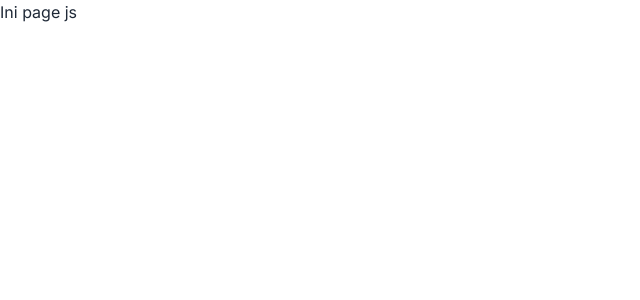
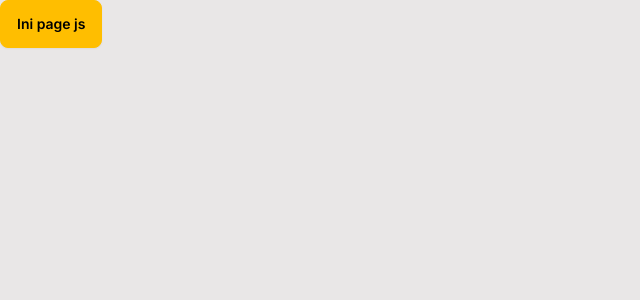
Before and after one commit to udilz/ecohelp-pixelpioneers, a Next.js app: page / in a window 1280 px wide. Shown: the top 300 px of the page, without its empty margins (0-640 px from the left). Built offline with nearby package versions, Linux system fonts and the light colour scheme.

Commit message:
finishing all initial setups

```diff
--- a/src/app/page.js
+++ b/src/app/page.js
@@ -2,6 +2,6 @@
 
 export default function Home() {
   return (
-    <div>Ini page js</div>
+    <div className="btn btn-warning">Ini page js</div>
   );
 }
--- a/tailwind.config.js
+++ b/tailwind.config.js
@@ -7,4 +7,7 @@ module.exports = {
   plugins: [
     require('daisyui'),
   ],
+  daisyui: {
+    themes: ["garden"],
+  },
 };
```
